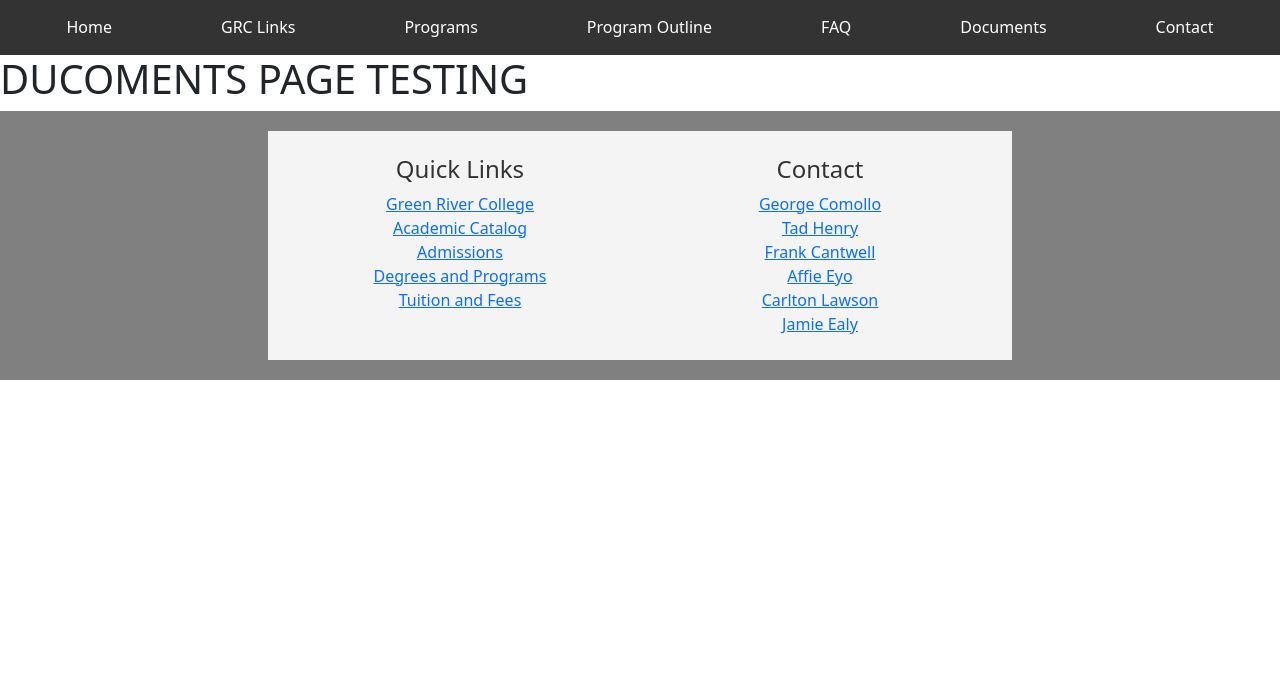
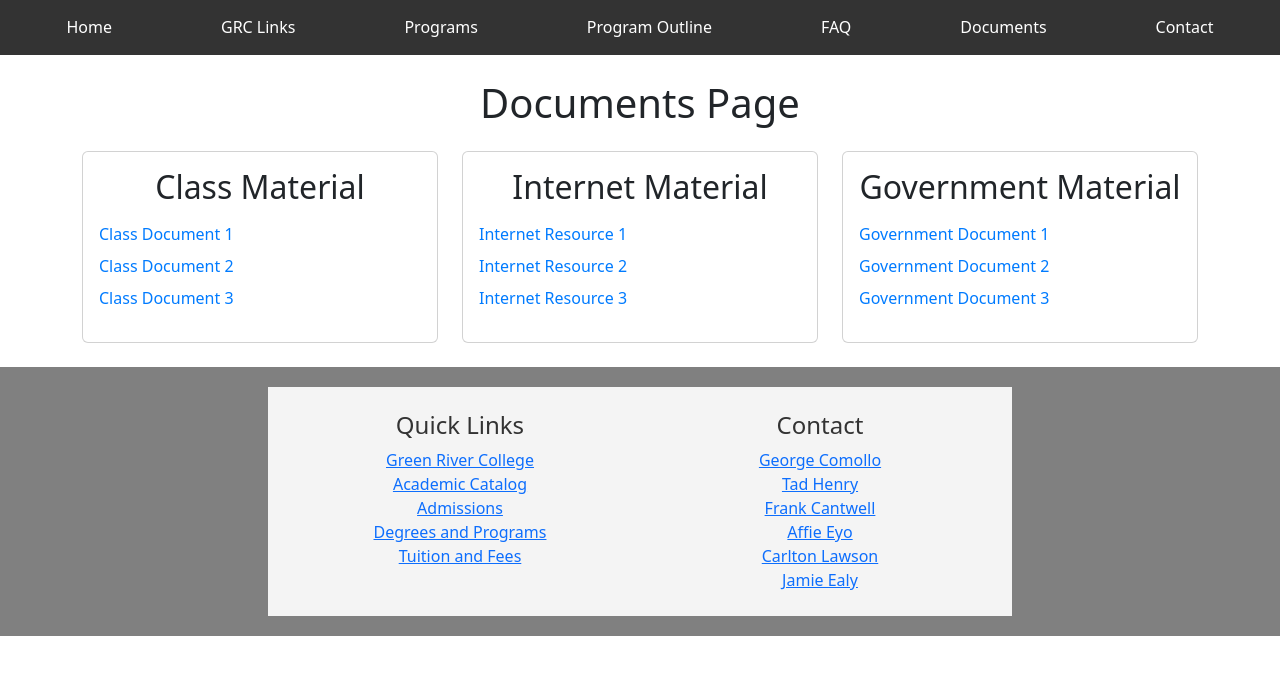
Before and after one commit to leahkonma/aviation-website, a Node server app: page /documents in a window 1280 px wide. Shown: the part 81-756 px from the top of the page. Run offline with Node 20, Linux system fonts and the light colour scheme.

Commit message:
Added styling similar to that of the programs page, waiting to add links based on what documents George sends

```diff
--- a/views/documents.ejs
+++ b/views/documents.ejs
@@ -1,11 +1,59 @@
 <!DOCTYPE html>
-  <html lang="en">
+<html lang="en">
   <%- include('./components/head') %>
-
   <body>
     <!-- Include header/navbar -->
     <%- include('./components/navbar') %>
-    <h1>DUCOMENTS PAGE TESTING </h1>
+
+    <h1 class="text-center m-4">Documents Page</h1>
+
+    <main class="container">
+      <div class="row">
+        <!-- Classes -->
+        <div class="col-md-4 mb-4">
+          <div class="card h-100">
+            <div class="card-body">
+              <h2 class="card-title mb-3 text-center">Class Material</h2>
+              <ul class="list-unstyled">
+                <li><a class="linksToDegrees d-block mb-2" href="#" target="_blank">Class Document 1</a></li>
+                <li><a class="linksToDegrees d-block mb-2" href="#" target="_blank">Class Document 2</a></li>
+                <li><a class="linksToDegrees d-block mb-2" href="#" target="_blank">Class Document 3</a></li>
+              </ul>
+            </div>
+          </div>
+        </div>
+
+        <!-- Internet -->
+        <div class="col-md-4 mb-4">
+          <div class="card h-100">
+            <div class="card-body">
+              <h2 class="card-title mb-3 text-center">Internet Material</h2>
+              <ul class="list-unstyled">
+                <li><a class="linksToDegrees d-block mb-2" href="#" target="_blank">Internet Resource 1</a></li>
+                <li><a class="linksToDegrees d-block mb-2" href="#" target="_blank">Internet Resource 2</a></li>
+                <li><a class="linksToDegrees d-block mb-2" href="#" target="_blank">Internet Resource 3</a></li>
+              </ul>
+            </div>
+          </div>
+        </div>
+
+        <!-- Government -->
+        <div class="col-md-4 mb-4">
+          <div class="card h-100">
+            <div class="card-body">
+              <h2 class="card-title mb-3 text-center">Government Material</h2>
+              <ul class="list-unstyled">
+                <li><a class="linksToDegrees d-block mb-2" href="#" target="_blank">Government Document 1</a></li>
+                <li><a class="linksToDegrees d-block mb-2" href="#" target="_blank">Government Document 2</a></li>
+                <li><a class="linksToDegrees d-block mb-2" href="#" target="_blank">Government Document 3</a></li>
+              </ul>
+            </div>
+          </div>
+        </div>
+      </div>
+    </main>
+
+    <!-- Footer -->
     <%- include('./components/footer') %>
   </body>
 </html>
```
